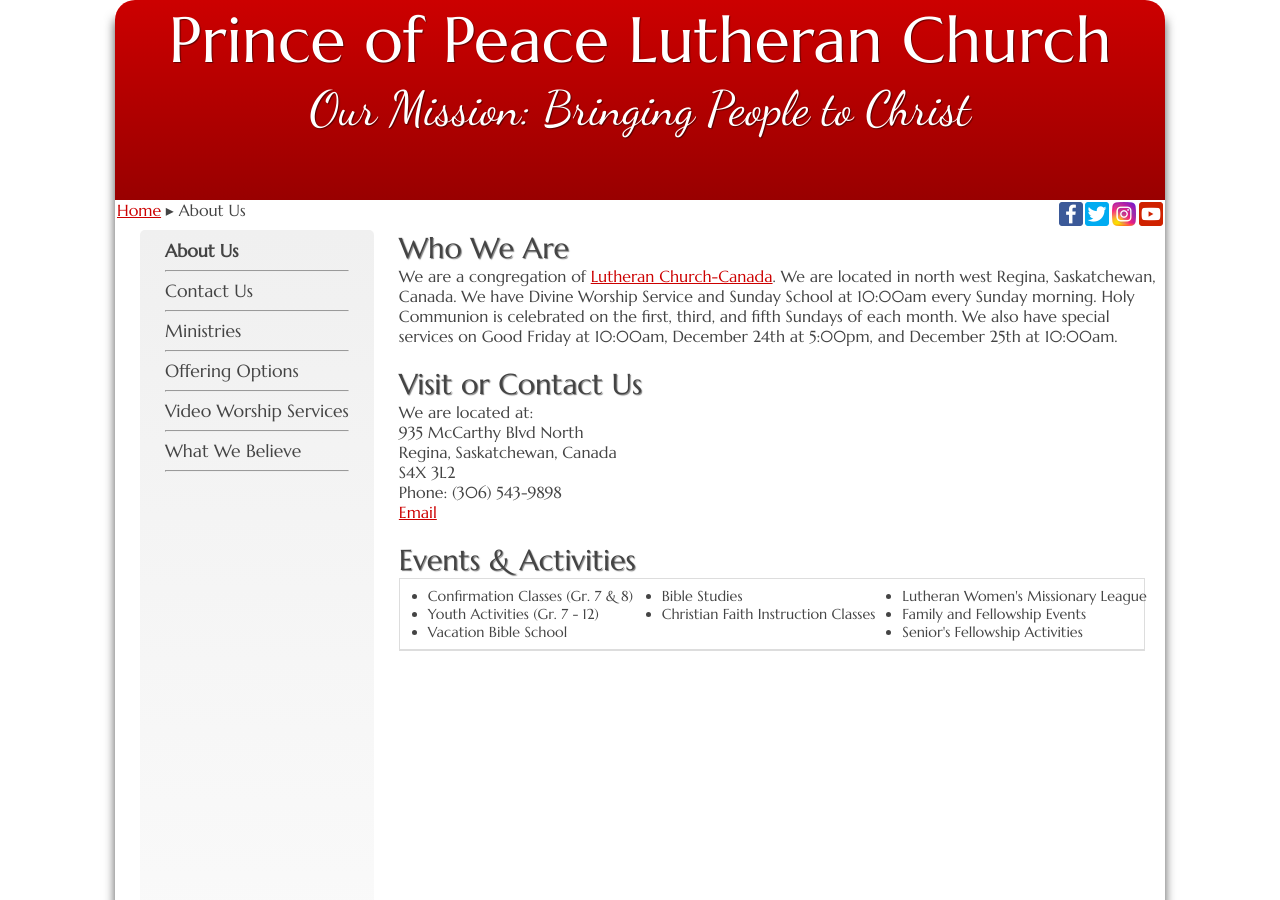
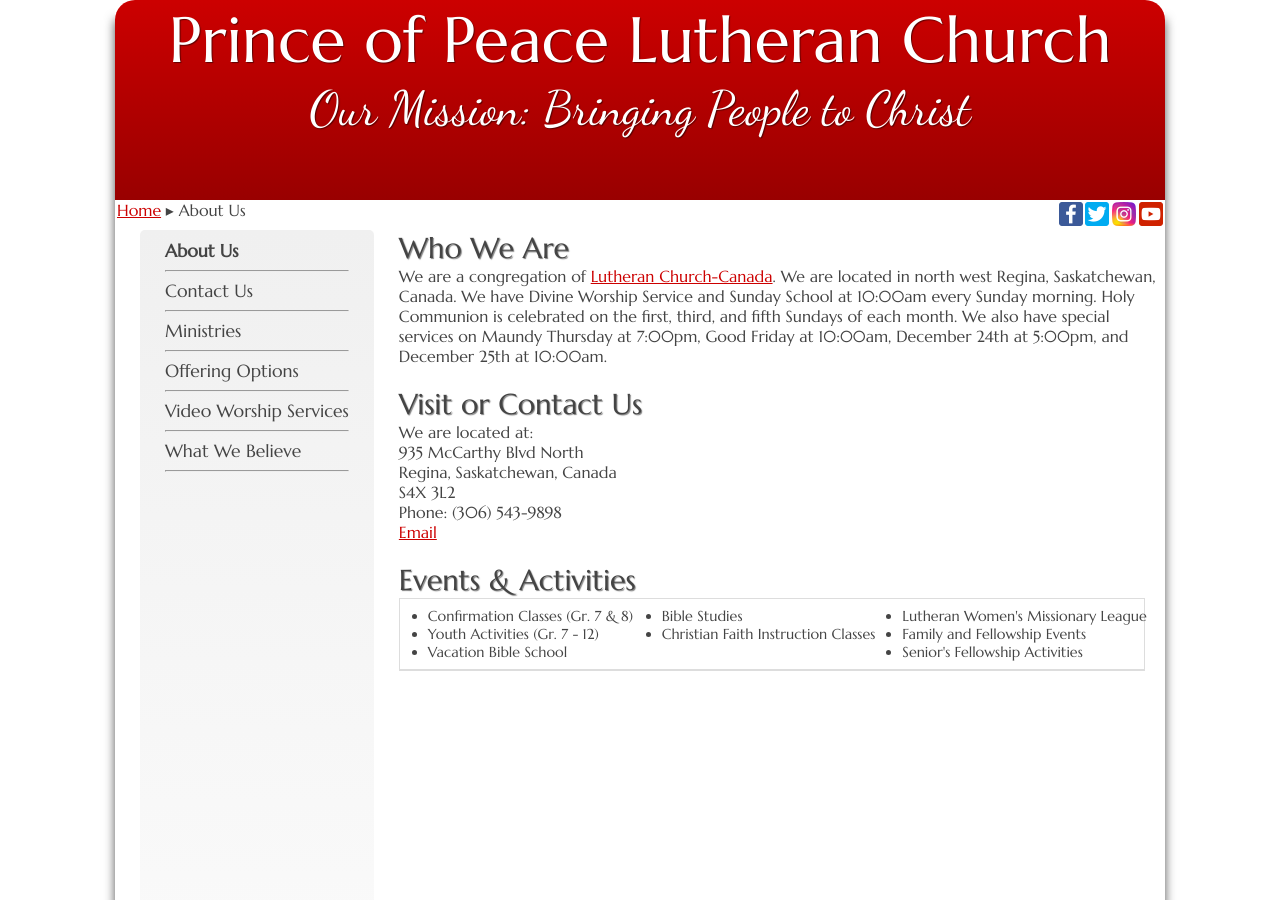
Before and after one commit to weslowsk/princeofpeace, a Jekyll site: the page built from about.html, in a window 1280 px wide and 900 px high. Built offline with Jekyll 4.4.1, drawn with Linux system fonts in a browser that asks for light colours.

Commit message:
add Maundy Thursday

```diff
--- a/about.html
+++ b/about.html
@@ -6,7 +6,7 @@ title: About Us
 <p>We are a congregation of <a href="http://www.lutheranchurch.ca" target="lcc">Lutheran Church-Canada</a>.
 We are located in north west Regina, Saskatchewan, Canada. We have Divine Worship Service and Sunday School at 10:00am every Sunday morning.
 Holy Communion is celebrated on the first, third, and fifth Sundays of each month.
-We also have special services on Good Friday at 10:00am, December 24th at 5:00pm, and December 25th at 10:00am.</p>
+We also have special services on Maundy Thursday at 7:00pm, Good Friday at 10:00am, December 24th at 5:00pm, and December 25th at 10:00am.</p>
 <br/>
 <h1>Visit or Contact Us</h1>
 <p>We are located at:<br/>
```
